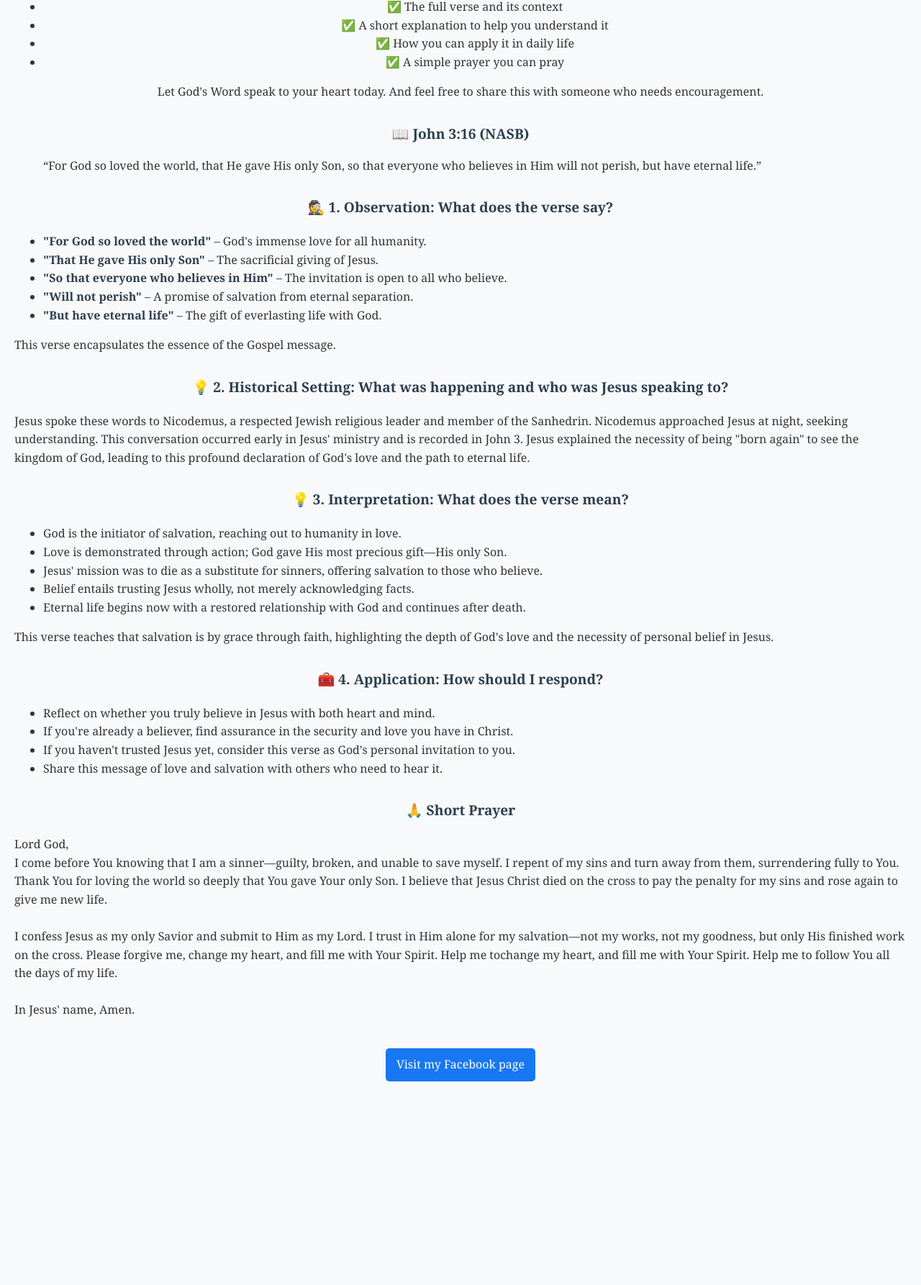
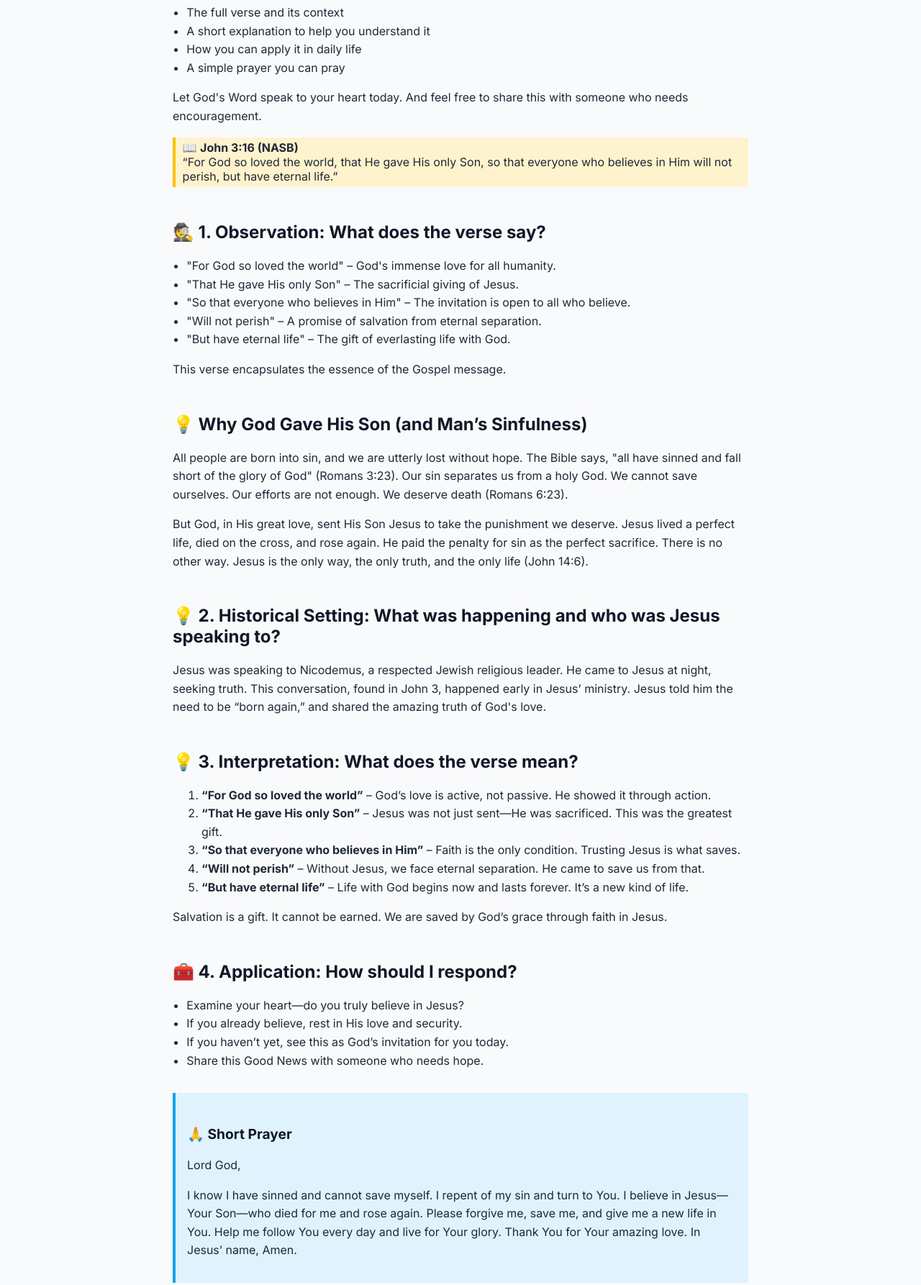
Before and after one commit to alvinspyro2024/alvinspyro.art, a plain HTML site: page J316.html in a window 1280 px wide. Shown: the part 309-2095 px from the top of the page at 72% size. Before the commit the page ends 1862 px from the top, so only its background shows below. Drawn offline with Linux system fonts and the light colour scheme.

Commit message:
Update J316.html
April 26 revision

```diff
--- a/J316.html
+++ b/J316.html
@@ -2,131 +2,138 @@
 <html lang="en">
 <head>
   <meta charset="UTF-8" />
-  <meta name="viewport" content="width=device-width, initial-scale=1.0"/>
-  <title>John 3:16 Reflection Guide</title>
+  <meta name="viewport" content="width=device-width, initial-scale=1.0" />
+  <title>John 3:16 - Pocket Verse Reflection</title>
+  <link href="https://fonts.googleapis.com/css2?family=Inter:wght@400;600;700&display=swap" rel="stylesheet" />
   <style>
     body {
-      font-family: Georgia, serif;
-      line-height: 1.6;
+      font-family: 'Inter', sans-serif;
+      background-color: #f9fafb;
+      color: #1f2937;
       margin: 0;
       padding: 20px;
-      background-color: #f8f9fa;
-      color: #333;
+      max-width: 800px;
+      margin: auto;
     }
     h1, h2, h3 {
-      color: #2c3e50;
-      text-align: center;
+      color: #111827;
     }
     h1 {
       font-size: 2em;
+      margin-bottom: 0.5em;
+    }
+    h2 {
+      font-size: 1.5em;
+      margin-top: 2em;
+    }
+    h3 {
+      font-size: 1.2em;
+      margin-top: 1.5em;
+    }
+    p, li {
+      line-height: 1.6;
+    }
+    ul {
+      padding-left: 1.2em;
+    }
+    .highlight {
+      background-color: #fff3cd;
+      padding: 0.3em 0.6em;
+      border-left: 4px solid #ffc107;
+      margin: 1em 0;
     }
     .section {
-      margin-bottom: 30px;
+      margin-top: 2em;
     }
-    .highlight {
-      font-weight: bold;
-      color: #2c3e50;
+    .prayer {
+      background-color: #e0f2fe;
+      padding: 1em;
+      border-left: 4px solid #0ea5e9;
+      margin-top: 2em;
     }
-    .emoji {
-      font-size: 1.2em;
-    }
-    .fb-link {
-      display: inline-block;
-      margin-top: 10px;
-      padding: 10px 15px;
-      background-color: #1877f2;
-      color: #fff;
-      text-decoration: none;
-      border-radius: 5px;
-    }
-    .fb-link:hover {
-      background-color: #0d6efd;
-    }
-    .center {
+    footer {
+      margin-top: 3em;
       text-align: center;
-    }
-    em {
-      font-style: italic;
+      font-size: 0.9em;
+      color: #6b7280;
     }
   </style>
 </head>
 <body>
   <h1>John 3:16</h1>
-  <div class="section center">
   <p><strong>Welcome to Your Pocket Verse Reflection Guide!</strong></p>
   <p><em>“Man shall not live by bread alone, but by every word that proceeds from the mouth of God.” – Matthew 4:4</em></p>
-    <p>
-      Thank you for taking time to reflect on God's Word. Each Scripture featured in your Pocket Verse Tag was prayerfully chosen to remind you of God's truth, love, and purpose for your life.
-    </p>
+
+  <p>Thank you for taking time to reflect on God's Word. Each Scripture featured in your Pocket Verse Tag was prayerfully chosen to remind you of God's truth, love, and purpose for your life.</p>
+
   <p>In this guide, you’ll find:</p>
   <ul>
-      <li>✅ The full verse and its context</li>
-      <li>✅ A short explanation to help you understand it</li>
-      <li>✅ How you can apply it in daily life</li>
-      <li>✅ A simple prayer you can pray</li>
+    <li>The full verse and its context</li>
+    <li>A short explanation to help you understand it</li>
+    <li>How you can apply it in daily life</li>
+    <li>A simple prayer you can pray</li>
   </ul>
+
   <p>Let God's Word speak to your heart today. And feel free to share this with someone who needs encouragement.</p>
+
+  <div class="highlight">
+    📖 <strong>John 3:16 (NASB)</strong><br>
+    “For God so loved the world, that He gave His only Son, so that everyone who believes in Him will not perish, but have eternal life.”
   </div>
 
   <div class="section">
-    <h2 class="emoji">📖 John 3:16 (NASB)</h2>
-    <blockquote>
-      “For God so loved the world, that He gave His only Son, so that everyone who believes in Him will not perish, but have eternal life.”
-    </blockquote>
-  </div>
-
-  <div class="section">
-    <h3 class="emoji">🕵️ 1. Observation: What does the verse say?</h3>
+    <h2>🕵️ 1. Observation: What does the verse say?</h2>
     <ul>
-      <li><span class="highlight">"For God so loved the world"</span> – God's immense love for all humanity.</li>
-      <li><span class="highlight">"That He gave His only Son"</span> – The sacrificial giving of Jesus.</li>
-      <li><span class="highlight">"So that everyone who believes in Him"</span> – The invitation is open to all who believe.</li>
-      <li><span class="highlight">"Will not perish"</span> – A promise of salvation from eternal separation.</li>
-      <li><span class="highlight">"But have eternal life"</span> – The gift of everlasting life with God.</li>
+      <li>"For God so loved the world" – God's immense love for all humanity.</li>
+      <li>"That He gave His only Son" – The sacrificial giving of Jesus.</li>
+      <li>"So that everyone who believes in Him" – The invitation is open to all who believe.</li>
+      <li>"Will not perish" – A promise of salvation from eternal separation.</li>
+      <li>"But have eternal life" – The gift of everlasting life with God.</li>
     </ul>
     <p>This verse encapsulates the essence of the Gospel message.</p>
   </div>
 
   <div class="section">
-    <h3 class="emoji">💡 2. Historical Setting: What was happening and who was Jesus speaking to?</h3>
-    <p>Jesus spoke these words to Nicodemus, a respected Jewish religious leader and member of the Sanhedrin. Nicodemus approached Jesus at night, seeking understanding. This conversation occurred early in Jesus' ministry and is recorded in John 3. Jesus explained the necessity of being "born again" to see the kingdom of God, leading to this profound declaration of God's love and the path to eternal life.</p>
+    <h2>💡 Why God Gave His Son (and Man’s Sinfulness)</h2>
+    <p>All people are born into sin, and we are utterly lost without hope. The Bible says, "all have sinned and fall short of the glory of God" (Romans 3:23). Our sin separates us from a holy God. We cannot save ourselves. Our efforts are not enough. We deserve death (Romans 6:23).</p>
+    <p>But God, in His great love, sent His Son Jesus to take the punishment we deserve. Jesus lived a perfect life, died on the cross, and rose again. He paid the penalty for sin as the perfect sacrifice. There is no other way. Jesus is the only way, the only truth, and the only life (John 14:6).</p>
   </div>
 
   <div class="section">
-    <h3 class="emoji">💡 3. Interpretation: What does the verse mean?</h3>
-    <ul>
-      <li>God is the initiator of salvation, reaching out to humanity in love.</li>
-      <li>Love is demonstrated through action; God gave His most precious gift—His only Son.</li>
-      <li>Jesus' mission was to die as a substitute for sinners, offering salvation to those who believe.</li>
-      <li>Belief entails trusting Jesus wholly, not merely acknowledging facts.</li>
-      <li>Eternal life begins now with a restored relationship with God and continues after death.</li>
-    </ul>
-    <p>This verse teaches that salvation is by grace through faith, highlighting the depth of God's love and the necessity of personal belief in Jesus.</p>
+    <h2>💡 2. Historical Setting: What was happening and who was Jesus speaking to?</h2>
+    <p>Jesus was speaking to Nicodemus, a respected Jewish religious leader. He came to Jesus at night, seeking truth. This conversation, found in John 3, happened early in Jesus’ ministry. Jesus told him the need to be “born again,” and shared the amazing truth of God's love.</p>
   </div>
 
   <div class="section">
-    <h3 class="emoji">🧰 4. Application: How should I respond?</h3>
+    <h2>💡 3. Interpretation: What does the verse mean?</h2>
+    <ol>
+      <li><strong>“For God so loved the world”</strong> – God’s love is active, not passive. He showed it through action.</li>
+      <li><strong>“That He gave His only Son”</strong> – Jesus was not just sent—He was sacrificed. This was the greatest gift.</li>
+      <li><strong>“So that everyone who believes in Him”</strong> – Faith is the only condition. Trusting Jesus is what saves.</li>
+      <li><strong>“Will not perish”</strong> – Without Jesus, we face eternal separation. He came to save us from that.</li>
+      <li><strong>“But have eternal life”</strong> – Life with God begins now and lasts forever. It’s a new kind of life.</li>
+    </ol>
+    <p>Salvation is a gift. It cannot be earned. We are saved by God’s grace through faith in Jesus.</p>
+  </div>
+
+  <div class="section">
+    <h2>🧰 4. Application: How should I respond?</h2>
     <ul>
-      <li>Reflect on whether you truly believe in Jesus with both heart and mind.</li>
-      <li>If you're already a believer, find assurance in the security and love you have in Christ.</li>
-      <li>If you haven't trusted Jesus yet, consider this verse as God's personal invitation to you.</li>
-      <li>Share this message of love and salvation with others who need to hear it.</li>
+      <li>Examine your heart—do you truly believe in Jesus?</li>
+      <li>If you already believe, rest in His love and security.</li>
+      <li>If you haven’t yet, see this as God’s invitation for you today.</li>
+      <li>Share this Good News with someone who needs hope.</li>
     </ul>
   </div>
 
-  <div class="section">
-    <h3 class="emoji">🙏 Short Prayer</h3>
-    <p>
-      Lord God,<br>
-      I come before You knowing that I am a sinner—guilty, broken, and unable to save myself. I repent of my sins and turn away from them, surrendering fully to You. Thank You for loving the world so deeply that You gave Your only Son. I believe that Jesus Christ died on the cross to pay the penalty for my sins and rose again to give me new life.<br><br>
-      I confess Jesus as my only Savior and submit to Him as my Lord. I trust in Him alone for my salvation—not my works, not my goodness, but only His finished work on the cross. Please forgive me, change my heart, and fill me with Your Spirit. Help me tochange my heart, and fill me with Your Spirit. Help me to follow You all the days of my life.
-      <br><br>
-      In Jesus' name, Amen.
-    </p>
+  <div class="prayer">
+    <h3>🙏 Short Prayer</h3>
+    <p>Lord God,</p>
+    <p>I know I have sinned and cannot save myself. I repent of my sin and turn to You. I believe in Jesus—Your Son—who died for me and rose again. Please forgive me, save me, and give me a new life in You. Help me follow You every day and live for Your glory. Thank You for Your amazing love. In Jesus’ name, Amen.</p>
   </div>
 
-  <div class="section center">
-    <a class="fb-link" href="https://www.facebook.com/alvinspyro" target="_blank">Visit my Facebook page</a>
-  </div>
+  <footer>
+    Visit my <a href="https://www.facebook.com/alvinspyro.art" target="_blank">Facebook page</a>
+  </footer>
 </body>
 </html>
```
Lines whose indentation alone changed are shown as unchanged.
